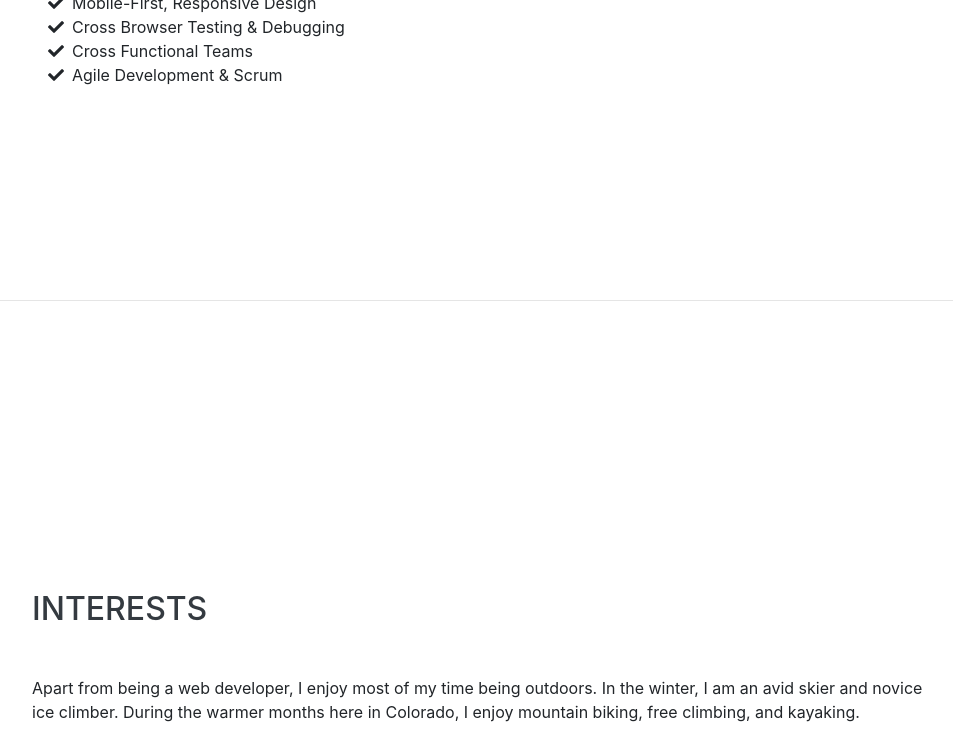
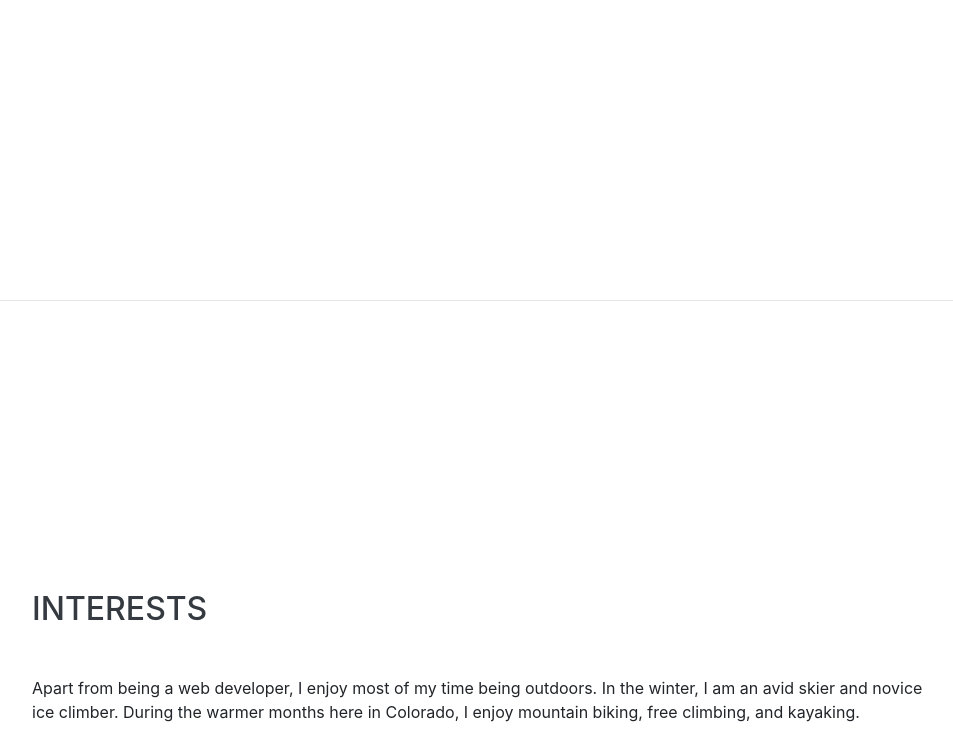
Before and after one commit to LuluLaGlue/LuluLaGlue.github.io, a website with bundled scripts: page index.html in a window 1280 px wide. Shown: the part 2903-3642 px from the top of the page, without its empty margins (288-1241 px from the left). Built offline with nearby package versions, Linux system fonts and the light colour scheme; a web font is replaced by a local one.

Commit message:
noworkflow

```diff
--- a/index.html
+++ b/index.html
@@ -186,23 +186,6 @@
             <i class="fab fa-npm"></i>
           </li>
         </ul>
-
-        <div class="subheading mb-3">Workflow</div>
-        <ul class="fa-ul mb-0">
-          <li>
-            <i class="fa-li fa fa-check"></i>
-            Mobile-First, Responsive Design</li>
-          <li>
-            <i class="fa-li fa fa-check"></i>
-            Cross Browser Testing &amp; Debugging</li>
-          <li>
-            <i class="fa-li fa fa-check"></i>
-            Cross Functional Teams</li>
-          <li>
-            <i class="fa-li fa fa-check"></i>
-            Agile Development &amp; Scrum</li>
-        </ul>
-      </div>
     </section>
 
     <hr class="m-0">
```
